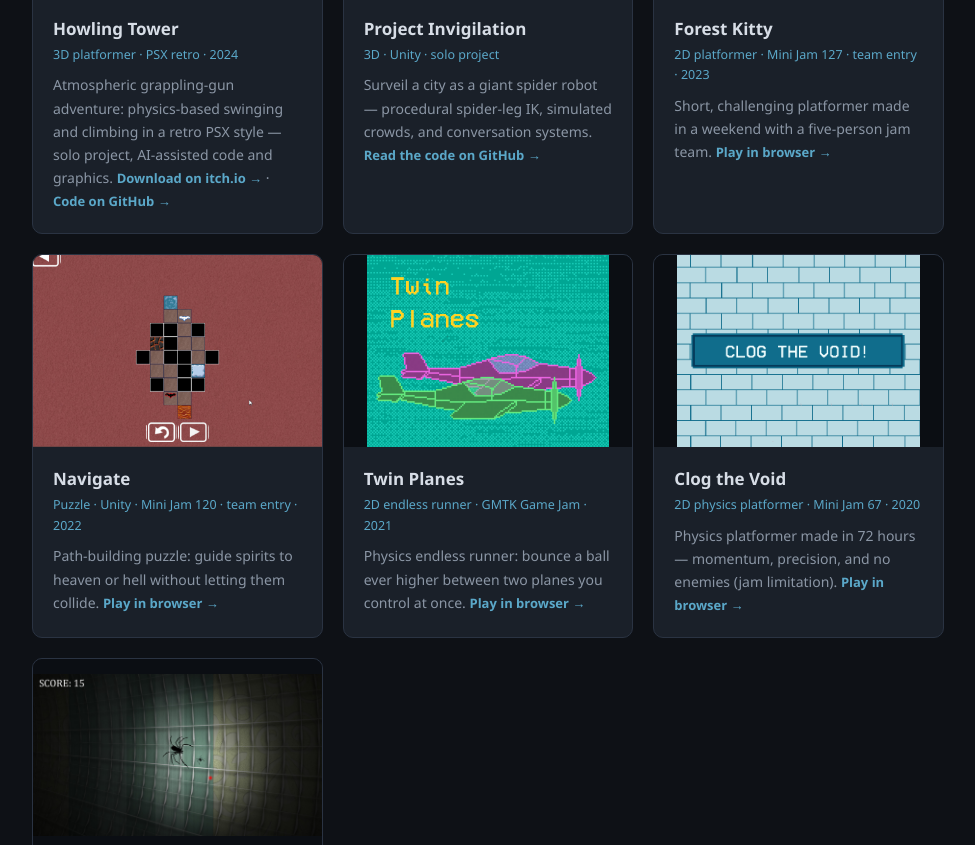
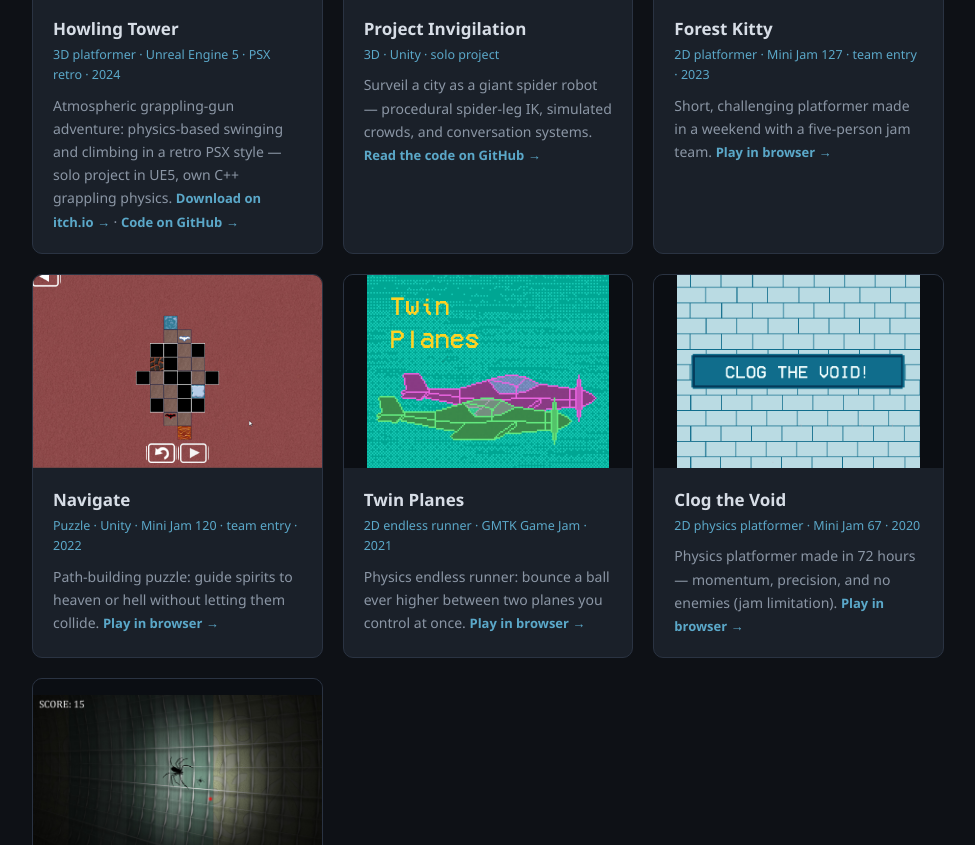
Before and after one commit to RadiumPolonium/radiumpolonium.github.io, a plain HTML site: page index.html in a window 1280 px wide. Shown: the part 3262-4107 px from the top of the page, without its empty margins (152-1127 px from the left). Drawn offline with Linux system fonts and the light colour scheme.

Commit message:
Howling Tower card: state UE5, remove incorrect AI-assisted claim

```diff
--- a/index.html
+++ b/index.html
@@ -156,8 +156,8 @@
   <p class="sub">Game jam entries and personal projects in Unity, Unreal Engine 5, and GameMaker — playable at <a href="https://radium-polonium.itch.io/">radium-polonium.itch.io</a>.</p>
   <div class="grid">
     <div class="card"><a href="https://radium-polonium.itch.io/howling-tower"><img class="shot" src="img/howling-tower.png" alt="Howling Tower"></a><div class="body">
-      <h3>Howling Tower</h3><div class="meta">3D platformer · PSX retro · 2024</div>
-      <p>Atmospheric grappling-gun adventure: physics-based swinging and climbing in a retro PSX style — solo project, AI-assisted code and graphics. <a class="play" href="https://radium-polonium.itch.io/howling-tower">Download on itch.io →</a> · <a class="play" href="https://github.com/RadiumPolonium/HowlingTower">Code on GitHub →</a></p>
+      <h3>Howling Tower</h3><div class="meta">3D platformer · Unreal Engine 5 · PSX retro · 2024</div>
+      <p>Atmospheric grappling-gun adventure: physics-based swinging and climbing in a retro PSX style — solo project in UE5, own C++ grappling physics. <a class="play" href="https://radium-polonium.itch.io/howling-tower">Download on itch.io →</a> · <a class="play" href="https://github.com/RadiumPolonium/HowlingTower">Code on GitHub →</a></p>
     </div></div>
     <div class="card"><a href="https://github.com/RadiumPolonium/ProjectInvigilation-public"><img class="shot" src="img/invigilation.png" alt="Project Invigilation — giant spider robot striding over a crowded plaza"></a><div class="body">
       <h3>Project Invigilation</h3><div class="meta">3D · Unity · solo project</div>
```
